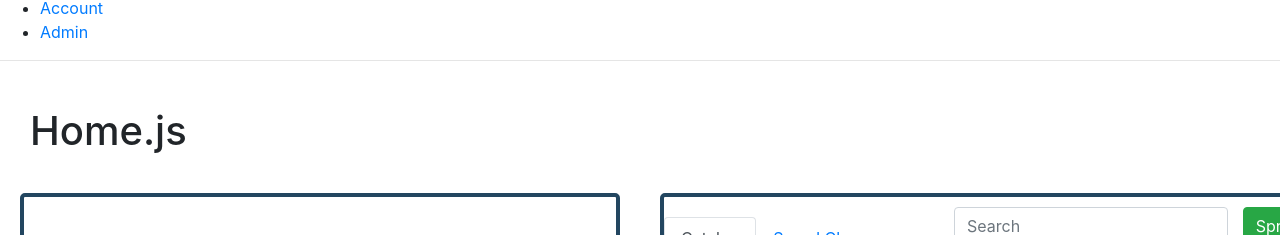
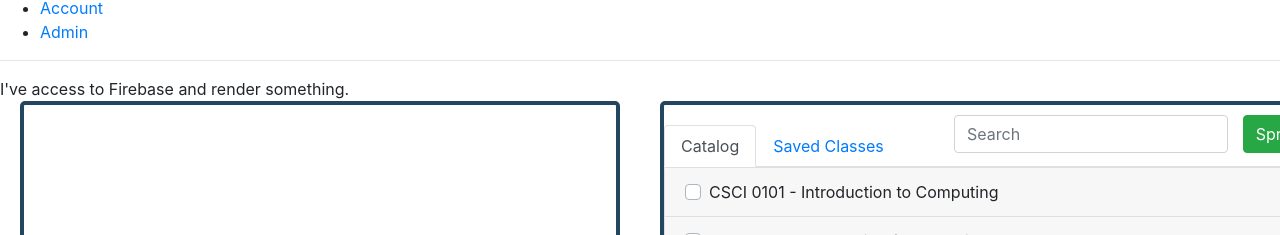
Before and after one commit to ahassett/schedule-planner, a React (Create React App) app in the folder client/: page /home in a window 1280 px wide. Shown: the part 192-427 px from the top of the page. Built offline with nearby package versions, Linux system fonts and the light colour scheme; no server answers.

Commit message:
react and firebase connected

```diff
--- a/client/src/components/Home.js
+++ b/client/src/components/Home.js
@@ -1,12 +1,21 @@
 import React, { Component } from 'react';
+import  { FirebaseContext } from '../database';
 
-class Home extends Component {
+const Home = () => (
+  <FirebaseContext.Consumer>
+    {firebase => {
+      return <div>I've access to Firebase and render something.</div>;
+    }}
+  </FirebaseContext.Consumer>
+);
 
-    render() {
-        return (
-            <h1>Home.js</h1>
-        );
-    }
-}
+// class Home extends Component {
+//
+//     render() {
+//         return (
+//             <h1>Home.js</h1>
+//         );
+//     }
+// }
 
 export default Home;
```
